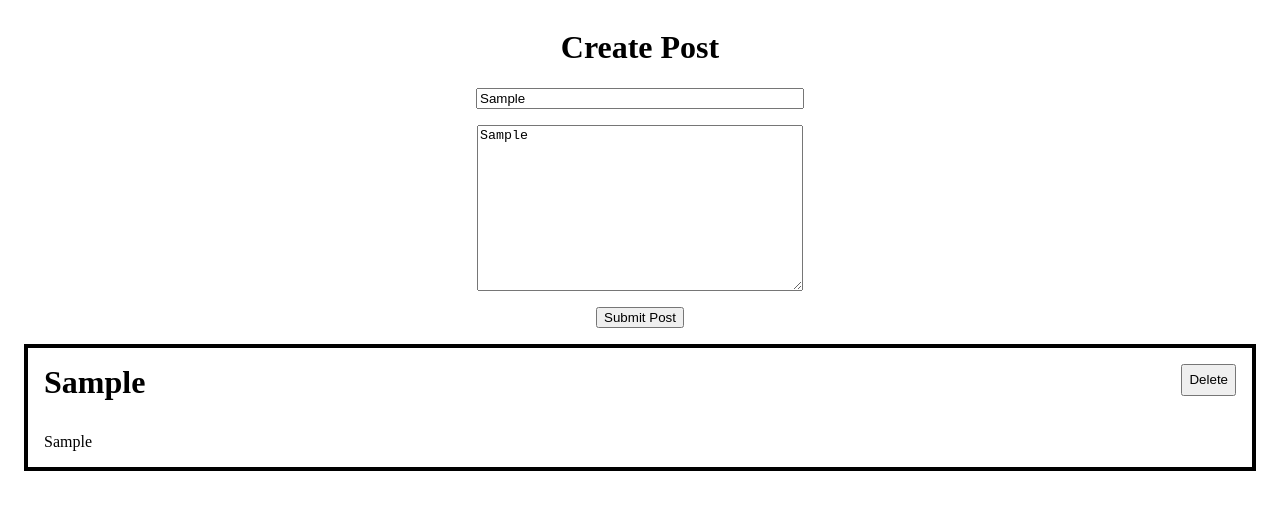
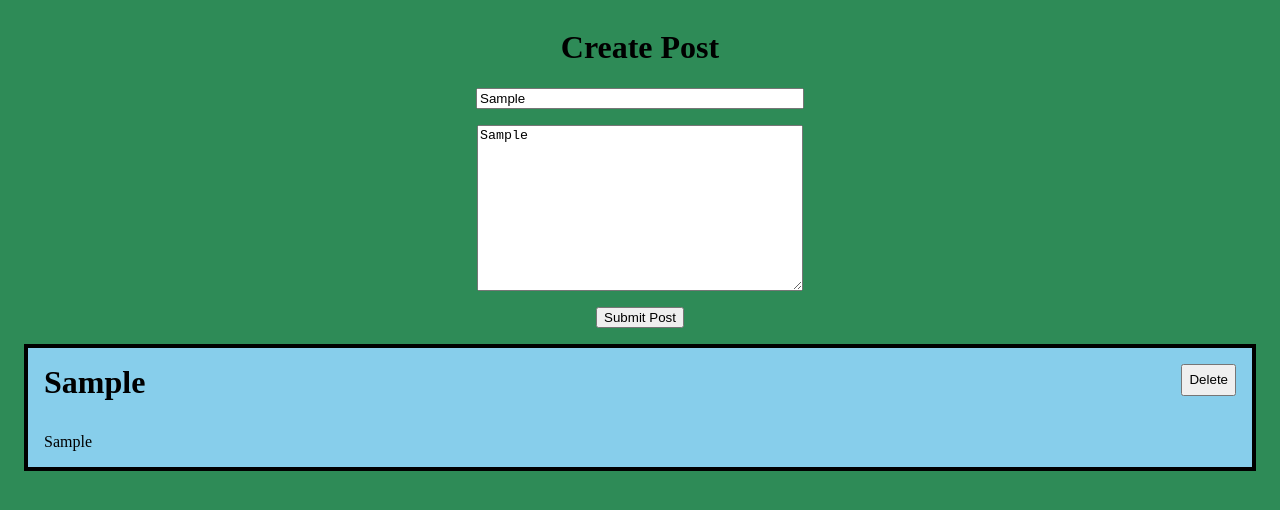
Before and after one commit to kevinfiero/career-track-lab-35, a React app: page / in a window 1280 px wide. Both pictures are taken after typing "Sample", "Sample" into the empty fields and a click on the button "Submit Post". Shown: the top 510 px of the page. Built offline with nearby package versions, Linux system fonts and the light colour scheme.

Commit message:
color styling

```diff
--- /dev/null
+++ b/src/components/app/App.css
@@ -0,0 +1,3 @@
+html{
+  background-color: seagreen;
+}
--- a/src/components/app/App.jsx
+++ b/src/components/app/App.jsx
@@ -2,6 +2,7 @@ import React from 'react';
 import PostForm from '../../forms/PostForm';
 import { PostProvider } from '../../state/PostProvider';
 import PostList from '../post/PostList';
+import './App.css';
 
 export default function App() {
   return (
--- a/src/components/post/Post.css
+++ b/src/components/post/Post.css
@@ -1,6 +1,7 @@
 .postContainer{
   border: .25rem solid black;
   margin: 1rem;
+  background-color: skyblue;
 }
 
 .postTitle {
```
